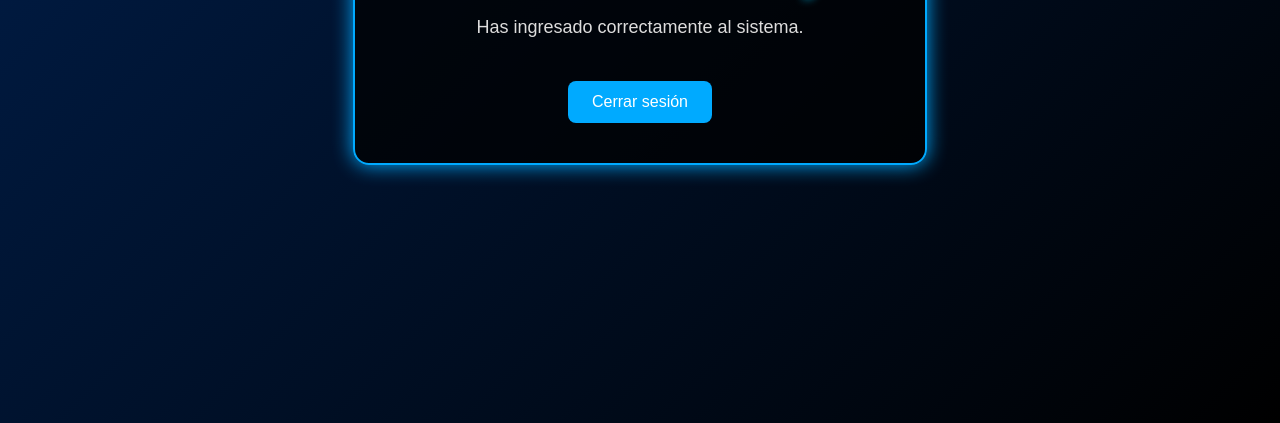
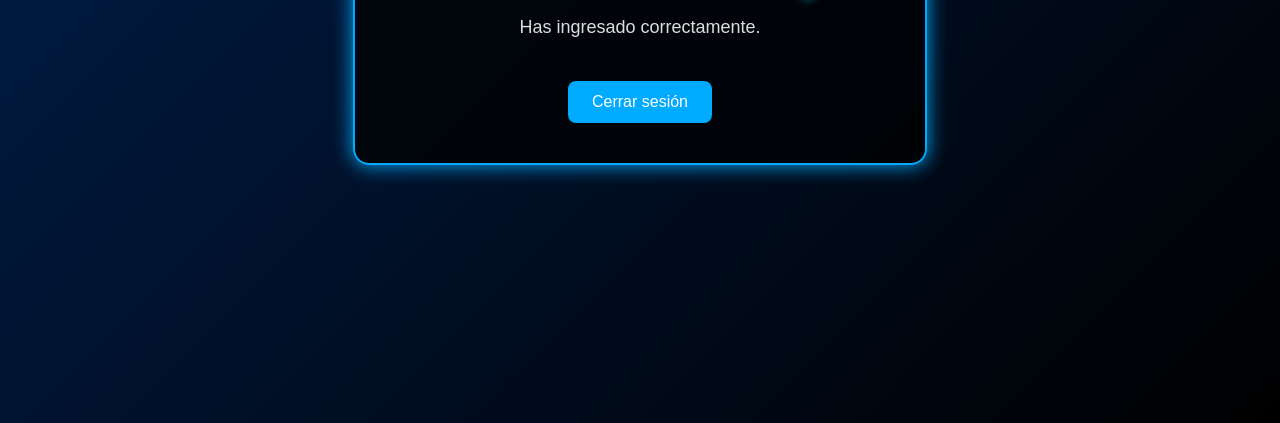
Before and after one commit to iLixz/GhostlyAC, a plain HTML site: page main.html in a window 1280 px wide. Shown: the part 377-800 px from the top of the page. Drawn offline with Linux system fonts and the light colour scheme.

Commit message:
Update main.html

```diff
--- a/main.html
+++ b/main.html
@@ -57,7 +57,7 @@
 <body>
   <div class="main-container">
     <h1>Bienvenido a GhostlyAC</h1>
-    <p>Has ingresado correctamente al sistema.</p>
+    <p>Has ingresado correctamente.</p>
     <button class="btn-logout" onclick="location.href='index.html'">Cerrar sesión</button>
   </div>
 </body>
```
